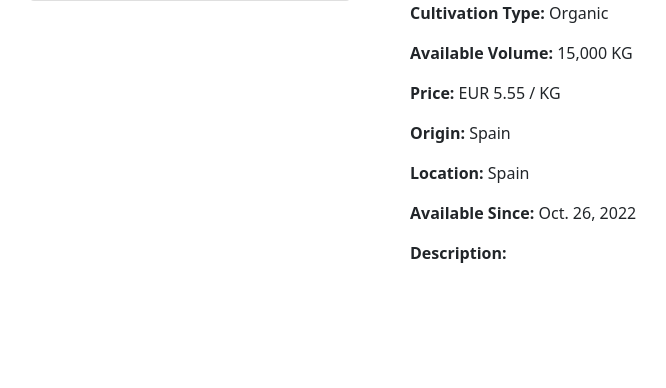
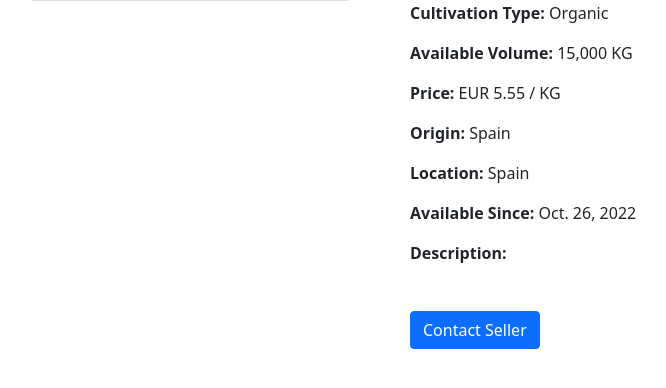
Before and after one commit to erinbedri/Agri_Trade---django-project, a Django app: page /marketplace/product-details/3 in a window 1280 px wide. Shown: the part 399-787 px from the top of the page, without its empty margins (242-908 px from the left). Run offline with Django 4.2, Linux system fonts and the light colour scheme; a user stored in the database is signed in; data comes from the database, SQL or seed files in the repository.

Commit message:
Added 'Contact Seller' button on Product Details page

```diff
--- a/agri_trade/marketplace/templates/marketplace/product_details.html
+++ b/agri_trade/marketplace/templates/marketplace/product_details.html
@@ -40,6 +40,10 @@
                                 {% endif %}</p>
                         </div>
 
+                        {% if request.user.is_authenticated and request.user != product.owner %}
+                            <button type="submit" style="margin-top: 30px" class="btn btn-primary">Contact Seller</button>
+                        {% endif %}
+
                         {% if request.user.is_authenticated and request.user == product.owner %}
                             <a class="btn btn-primary" style="margin-top: 10px"
                                href="{% url 'marketplace:edit product' product.id %}"
```
